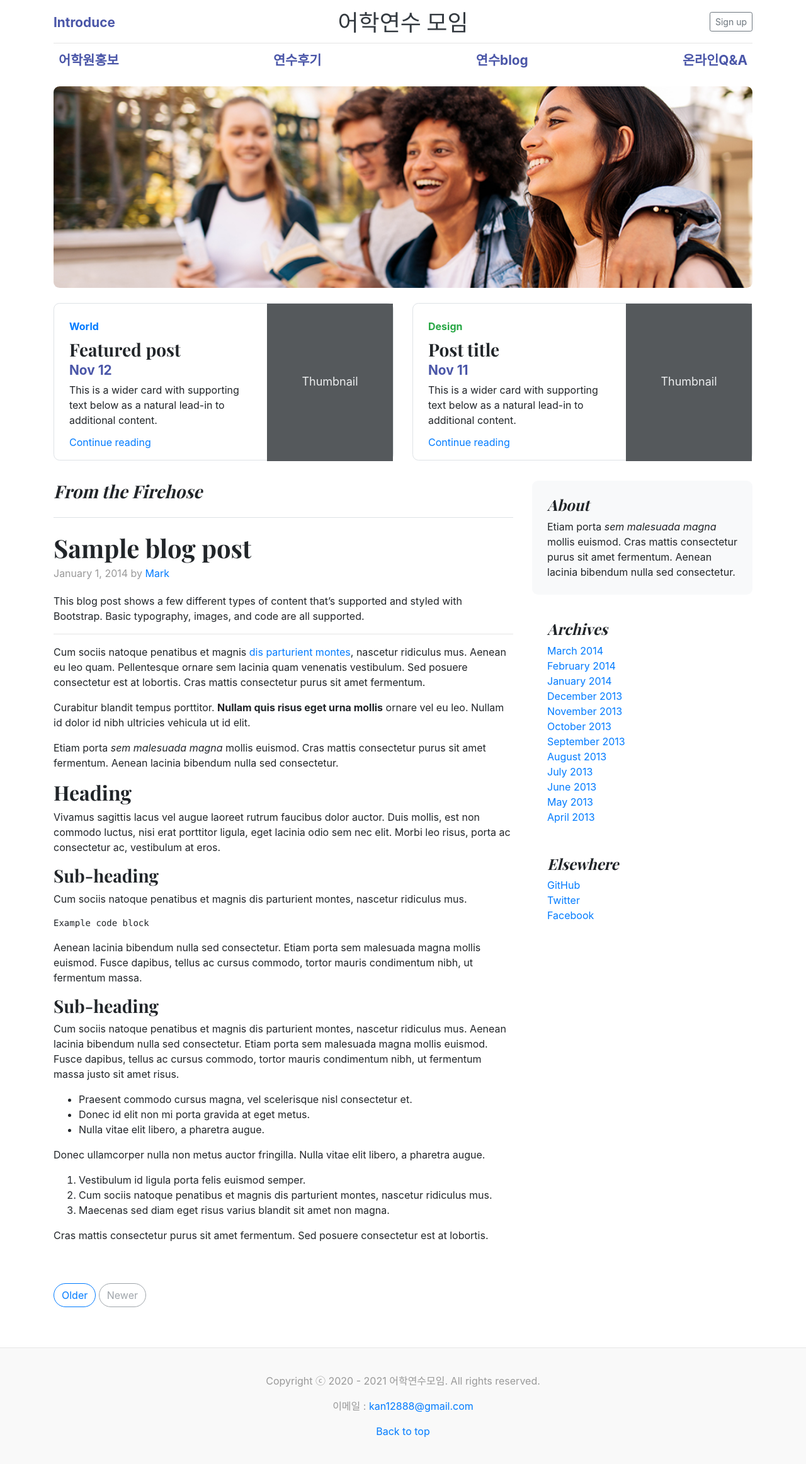
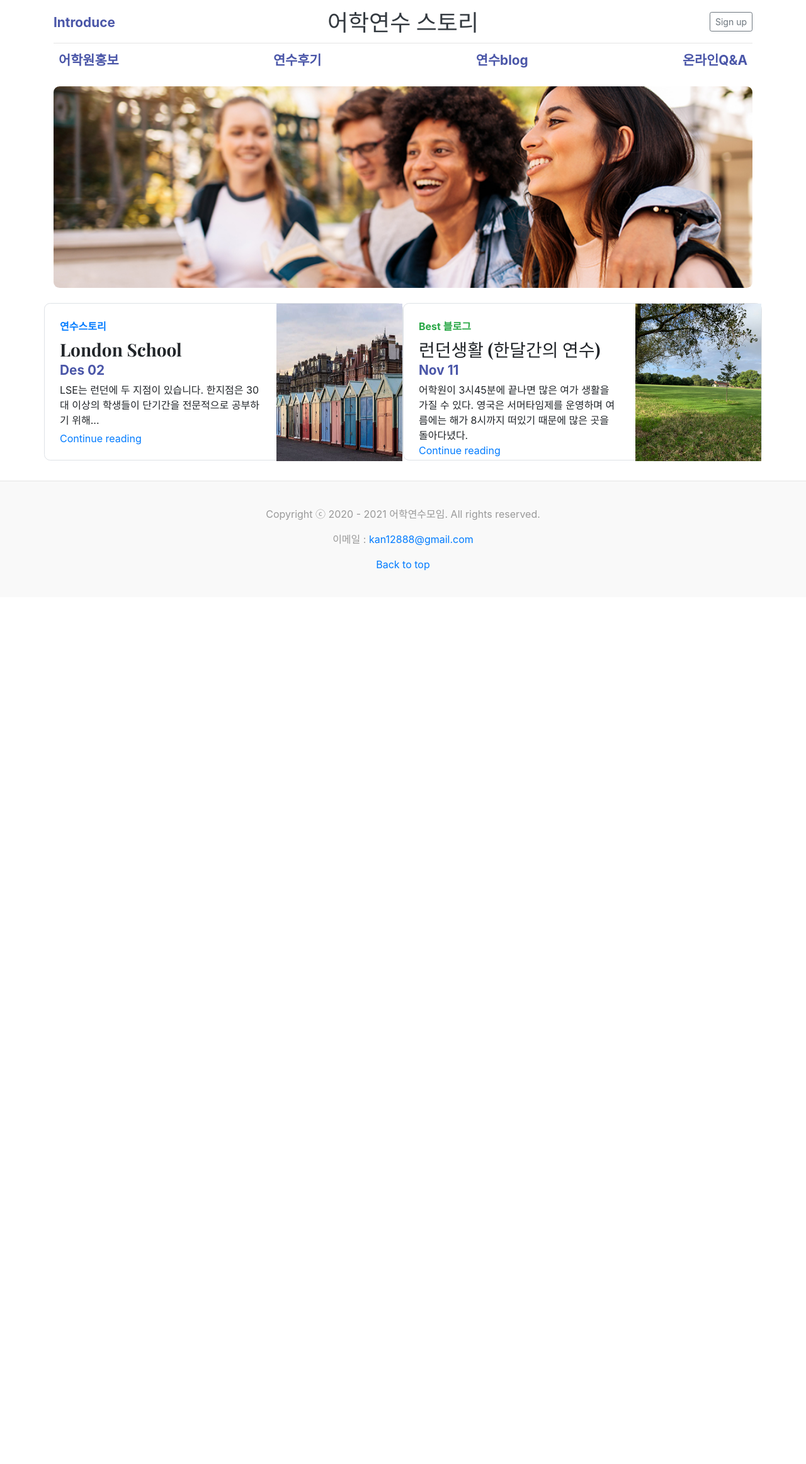
Before and after one commit to Kimanna/webfitst, a PHP site: page / in a window 1280 px wide. Shown: the whole page at 63% size. After the commit the page ends 906 px from the top, so only its background shows below. Run offline with PHP 8.4, Linux system fonts and the light colour scheme; some libraries are stand-ins or nearby versions.

Commit message:
12/3 website update

```diff
--- a/headernav.css
+++ b/headernav.css
@@ -129,3 +129,12 @@ h1, h2, h3, h4, h5, h6 {
   font-size: 12px;
   float: right;
 }
+
+.row {
+  display: -ms-flexbox;
+  display: flex;
+  -ms-flex-wrap: wrap;
+  flex-wrap: wrap;
+  margin-right: -15px;
+  margin-left: -15px;
+}
--- a/index.html
+++ b/index.html
@@ -44,7 +44,7 @@
         <a class="text-muted" href="#">Introduce</a>
       </div>
       <div class="col-4 text-center">
-        <a class="blog-header-logo text-dark" href="#">어학연수 모임</a>
+        <a class="blog-header-logo text-dark" href="#">어학연수 스토리</a>
       </div>
       <div class="col-4 d-flex justify-content-end align-items-center">
         <a class="btn btn-sm btn-outline-secondary" href="login.html">Sign up</a>
@@ -67,118 +67,34 @@
     <div class="col-md-6">
       <div class="row no-gutters border rounded overflow-hidden flex-md-row mb-4 shadow-sm h-md-250 position-relative">
         <div class="col p-4 d-flex flex-column position-static">
-          <strong class="d-inline-block mb-2 text-primary">World</strong>
-          <h3 class="mb-0">Featured post</h3>
-          <div class="mb-1 text-muted">Nov 12</div>
-          <p class="card-text mb-auto">This is a wider card with supporting text below as a natural lead-in to additional content.</p>
+          <strong class="d-inline-block mb-2 text-primary">연수스토리</strong>
+          <h3 class="mb-0">London School</h3>
+          <div class="mb-1 text-muted">Des 02</div>
+          <p class="card-text mb-auto">LSE는 런던에 두 지점이 있습니다. 한지점은 30대 이상의 학생들이 단기간을 전문적으로 공부하기 위해...</p>
           <a href="#" class="stretched-link">Continue reading</a>
         </div>
         <div class="col-auto d-none d-lg-block">
-          <svg class="bd-placeholder-img" width="200" height="250" xmlns="http://www.w3.org/2000/svg" preserveAspectRatio="xMidYMid slice" focusable="false" role="img" aria-label="Placeholder: Thumbnail"><title>Placeholder</title><rect width="100%" height="100%" fill="#55595c"/><text x="50%" y="50%" fill="#eceeef" dy=".3em">Thumbnail</text></svg>
+          <img class="bd-placeholder-img" width="200" height="250" src="/images/thumb01.jpg" preserveAspectRatio="xMidYMid slice" focusable="false" role="img" aria-label="Placeholder: Thumbnail"><title>Placeholder</title><rect width="100%" height="100%" fill="#55595c"/></img>
         </div>
       </div>
     </div>
     <div class="col-md-6">
       <div class="row no-gutters border rounded overflow-hidden flex-md-row mb-4 shadow-sm h-md-250 position-relative">
         <div class="col p-4 d-flex flex-column position-static">
-          <strong class="d-inline-block mb-2 text-success">Design</strong>
-          <h3 class="mb-0">Post title</h3>
+          <strong class="d-inline-block mb-2 text-success">Best 블로그</strong>
+          <h3 class="mb-0">런던생활 (한달간의 연수)</h3>
           <div class="mb-1 text-muted">Nov 11</div>
-          <p class="mb-auto">This is a wider card with supporting text below as a natural lead-in to additional content.</p>
+          <p class="mb-auto">어학원이 3시45분에 끝나면 많은 여가 생활을 가질 수 있다. 영국은 서머타임제를 운영하며 여름에는 해가 8시까지 떠있기 때문에 많은 곳을 돌아다녔다.</p>
           <a href="#" class="stretched-link">Continue reading</a>
         </div>
         <div class="col-auto d-none d-lg-block">
-          <svg class="bd-placeholder-img" width="200" height="250" xmlns="http://www.w3.org/2000/svg" preserveAspectRatio="xMidYMid slice" focusable="false" role="img" aria-label="Placeholder: Thumbnail"><title>Placeholder</title><rect width="100%" height="100%" fill="#55595c"/><text x="50%" y="50%" fill="#eceeef" dy=".3em">Thumbnail</text></svg>
+          <img class="bd-placeholder-img" width="200" height="250" src="/images/20191213034907i.jpg" preserveAspectRatio="xMidYMid slice" focusable="false" role="img" aria-label="Placeholder: Thumbnail"><title>Placeholder</title><rect width="100%" height="100%" fill="#55595c"/></img>
         </div>
       </div>
     </div>
   </div>
 </div>
 
-<main role="main" class="container">
-  <div class="row">
-    <div class="col-md-8 blog-main">
-      <h3 class="pb-4 mb-4 font-italic border-bottom">
-        From the Firehose
-      </h3>
-
-      <div class="blog-post">
-        <h2 class="blog-post-title">Sample blog post</h2>
-        <p class="blog-post-meta">January 1, 2014 by <a href="#">Mark</a></p>
-
-        <p>This blog post shows a few different types of content that’s supported and styled with Bootstrap. Basic typography, images, and code are all supported.</p>
-        <hr>
-        <p>Cum sociis natoque penatibus et magnis <a href="#">dis parturient montes</a>, nascetur ridiculus mus. Aenean eu leo quam. Pellentesque ornare sem lacinia quam venenatis vestibulum. Sed posuere consectetur est at lobortis. Cras mattis consectetur purus sit amet fermentum.</p>
-        <blockquote>
-          <p>Curabitur blandit tempus porttitor. <strong>Nullam quis risus eget urna mollis</strong> ornare vel eu leo. Nullam id dolor id nibh ultricies vehicula ut id elit.</p>
-        </blockquote>
-        <p>Etiam porta <em>sem malesuada magna</em> mollis euismod. Cras mattis consectetur purus sit amet fermentum. Aenean lacinia bibendum nulla sed consectetur.</p>
-        <h2>Heading</h2>
-        <p>Vivamus sagittis lacus vel augue laoreet rutrum faucibus dolor auctor. Duis mollis, est non commodo luctus, nisi erat porttitor ligula, eget lacinia odio sem nec elit. Morbi leo risus, porta ac consectetur ac, vestibulum at eros.</p>
-        <h3>Sub-heading</h3>
-        <p>Cum sociis natoque penatibus et magnis dis parturient montes, nascetur ridiculus mus.</p>
-        <pre><code>Example code block</code></pre>
-        <p>Aenean lacinia bibendum nulla sed consectetur. Etiam porta sem malesuada magna mollis euismod. Fusce dapibus, tellus ac cursus commodo, tortor mauris condimentum nibh, ut fermentum massa.</p>
-        <h3>Sub-heading</h3>
-        <p>Cum sociis natoque penatibus et magnis dis parturient montes, nascetur ridiculus mus. Aenean lacinia bibendum nulla sed consectetur. Etiam porta sem malesuada magna mollis euismod. Fusce dapibus, tellus ac cursus commodo, tortor mauris condimentum nibh, ut fermentum massa justo sit amet risus.</p>
-        <ul>
-          <li>Praesent commodo cursus magna, vel scelerisque nisl consectetur et.</li>
-          <li>Donec id elit non mi porta gravida at eget metus.</li>
-          <li>Nulla vitae elit libero, a pharetra augue.</li>
-        </ul>
-        <p>Donec ullamcorper nulla non metus auctor fringilla. Nulla vitae elit libero, a pharetra augue.</p>
-        <ol>
-          <li>Vestibulum id ligula porta felis euismod semper.</li>
-          <li>Cum sociis natoque penatibus et magnis dis parturient montes, nascetur ridiculus mus.</li>
-          <li>Maecenas sed diam eget risus varius blandit sit amet non magna.</li>
-        </ol>
-        <p>Cras mattis consectetur purus sit amet fermentum. Sed posuere consectetur est at lobortis.</p>
-      </div><!-- /.blog-post -->
-
-      <nav class="blog-pagination">
-        <a class="btn btn-outline-primary" href="#">Older</a>
-        <a class="btn btn-outline-secondary disabled" href="#" tabindex="-1" aria-disabled="true">Newer</a>
-      </nav>
-
-    </div><!-- /.blog-main -->
-
-    <aside class="col-md-4 blog-sidebar">
-      <div class="p-4 mb-3 bg-light rounded">
-        <h4 class="font-italic">About</h4>
-        <p class="mb-0">Etiam porta <em>sem malesuada magna</em> mollis euismod. Cras mattis consectetur purus sit amet fermentum. Aenean lacinia bibendum nulla sed consectetur.</p>
-      </div>
-
-      <div class="p-4">
-        <h4 class="font-italic">Archives</h4>
-        <ol class="list-unstyled mb-0">
-          <li><a href="#">March 2014</a></li>
-          <li><a href="#">February 2014</a></li>
-          <li><a href="#">January 2014</a></li>
-          <li><a href="#">December 2013</a></li>
-          <li><a href="#">November 2013</a></li>
-          <li><a href="#">October 2013</a></li>
-          <li><a href="#">September 2013</a></li>
-          <li><a href="#">August 2013</a></li>
-          <li><a href="#">July 2013</a></li>
-          <li><a href="#">June 2013</a></li>
-          <li><a href="#">May 2013</a></li>
-          <li><a href="#">April 2013</a></li>
-        </ol>
-      </div>
-
-      <div class="p-4">
-        <h4 class="font-italic">Elsewhere</h4>
-        <ol class="list-unstyled">
-          <li><a href="#">GitHub</a></li>
-          <li><a href="#">Twitter</a></li>
-          <li><a href="#">Facebook</a></li>
-        </ol>
-      </div>
-    </aside><!-- /.blog-sidebar -->
-
-  </div><!-- /.row -->
-
-</main><!-- /.container -->
 
 <footer class="blog-footer">
   <p>Copyright ⓒ 2020 - 2021 어학연수모임. All rights reserved.</p>
--- a/indexblog.css
+++ b/indexblog.css
@@ -8,6 +8,10 @@
   margin-top: 1.5rem !important;
   margin-bottom: 1.5rem !important;
 }
+
+
+
+
 
 /* Pagination */
 .blog-pagination {
--- a/login.html
+++ b/login.html
@@ -44,7 +44,7 @@
   </head>
   <body class="text-center">
     <form class="form-signin" action="signin.php" method="POST">
-        <img class="mb-4" src="./images/au.png" alt="" width="330" height="250">
+        <img class="mb-4" src="./images/unnamed.jpg" alt="" width="300" height="230">
         <h1 class="h3 mb-3 font-weight-normal">로그인</h1>
 
         <!-- <label for="inputEmail" class="sr-only">Email address</label> -->
--- a/signin.php
+++ b/signin.php
@@ -38,7 +38,7 @@ if ($row['id']==$userId && $row['pass']==$userPw) {
 } else {
 
   echo("<script>
-          window.alert('비밀번호가 틀립니다')
+          window.alert('아이디 혹은 비밀번호가 틀립니다')
           location.replace('http://localhost/login.html');
         </script>");
 
```
Also changed, not shown: advertise.php (+12 -4 lines), images/20191213034907i.jpg (added), images/thumb01.jpg (added), images/thumb03.jpg (added).
